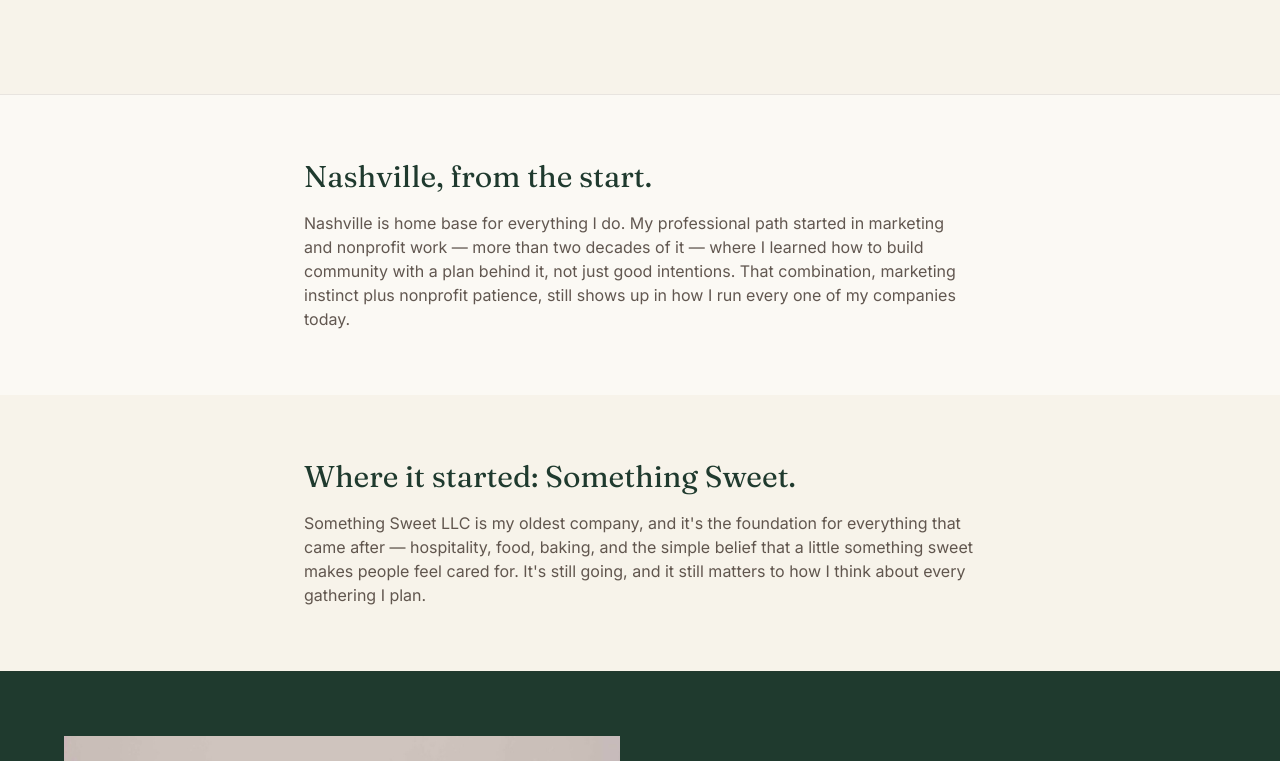
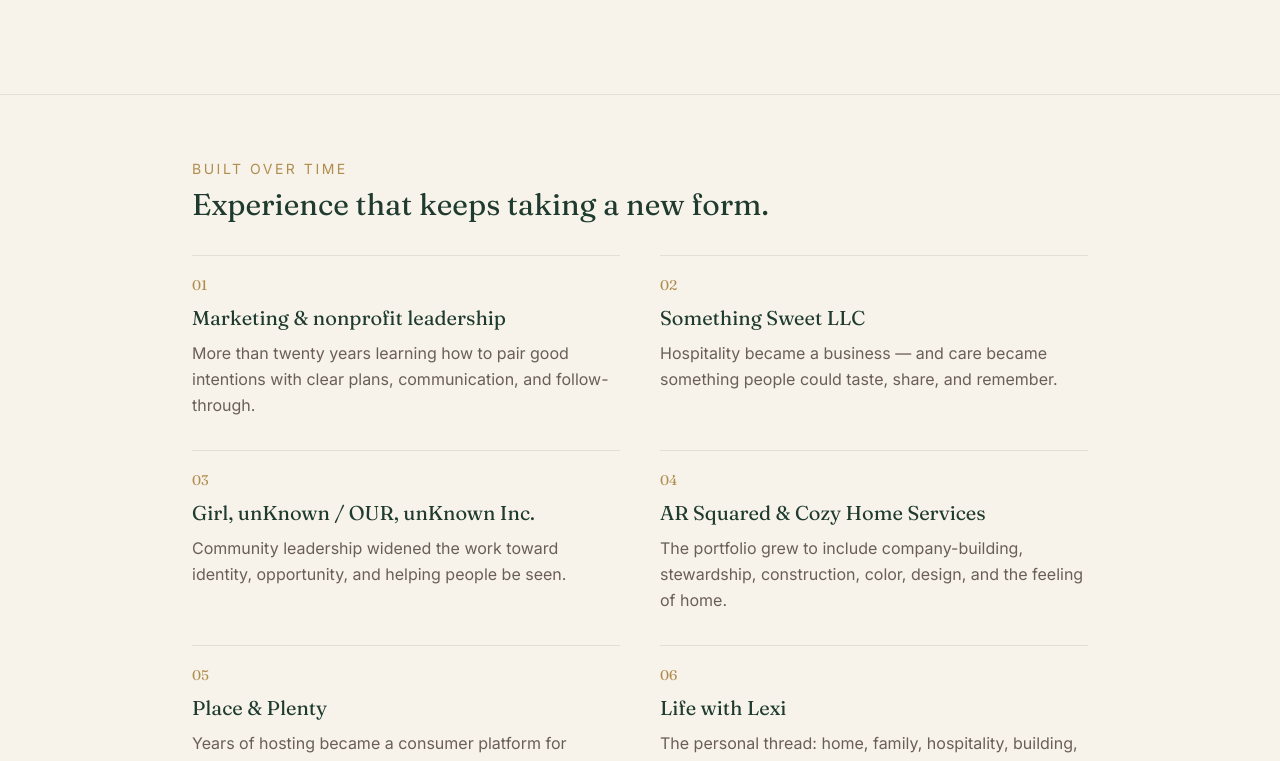
Before and after one commit to AlexisMHW/alexishugheswilliams-site, a Next.js app: page /about in a window 1280 px wide. Shown: the part 832-1593 px from the top of the page. Built offline with nearby package versions, Linux system fonts and the light colour scheme.

Commit message:
Reconcile app/about/page.tsx

```diff
--- a/app/about/page.tsx
+++ b/app/about/page.tsx
@@ -40,6 +40,33 @@
               className="object-cover"
               priority
             />
+          </div>
+        </section>
+
+        <section className="border-t border-espresso/10 px-6 py-16">
+          <div className="mx-auto max-w-4xl">
+            <p className="font-sans text-sm uppercase tracking-[0.18em] text-gold">
+              Built over time
+            </p>
+            <h2 className="mt-2 font-serif text-3xl text-forest">
+              Experience that keeps taking a new form.
+            </h2>
+            <div className="mt-8 grid gap-x-10 gap-y-8 border-l border-gold/50 pl-6 md:grid-cols-2 md:border-l-0 md:pl-0">
+              {[
+                ["Marketing & nonprofit leadership", "More than twenty years learning how to pair good intentions with clear plans, communication, and follow-through."],
+                ["Something Sweet LLC", "Hospitality became a business — and care became something people could taste, share, and remember."],
+                ["Girl, unKnown / OUR, unKnown Inc.", "Community leadership widened the work toward identity, opportunity, and helping people be seen."],
+                ["AR Squared & Cozy Home Services", "The portfolio grew to include company-building, stewardship, construction, color, design, and the feeling of home."],
+                ["Place & Plenty", "Years of hosting became a consumer platform for everything between “people are coming” and the doorbell ringing."],
+                ["Life with Lexi", "The personal thread: home, family, hospitality, building, and the perspective behind it all."],
+              ].map(([title, description], index) => (
+                <article key={title} className="relative border-t border-espresso/10 pt-4">
+                  <span className="font-serif text-sm text-gold">0{index + 1}</span>
+                  <h3 className="mt-2 font-serif text-xl text-forest">{title}</h3>
+                  <p className="mt-2 font-sans leading-relaxed text-espresso/75">{description}</p>
+                </article>
+              ))}
+            </div>
           </div>
         </section>
 
```
